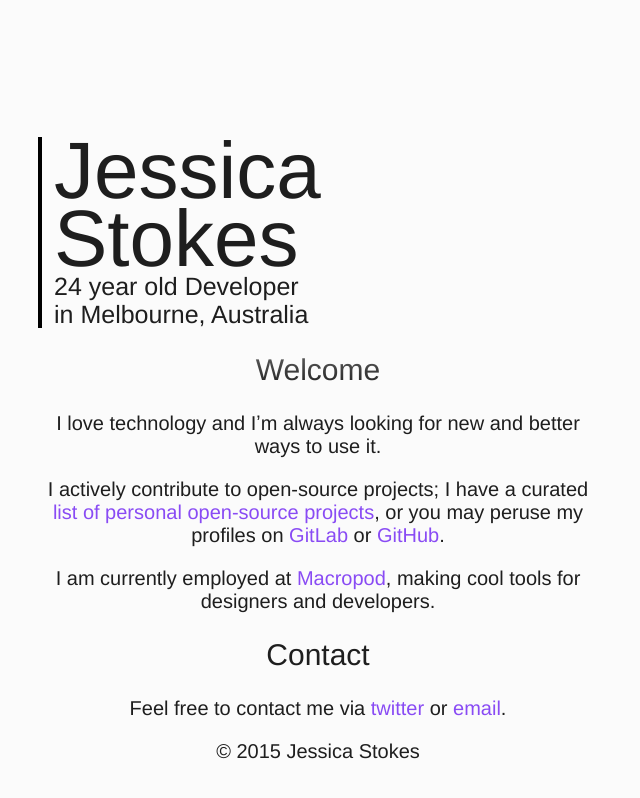
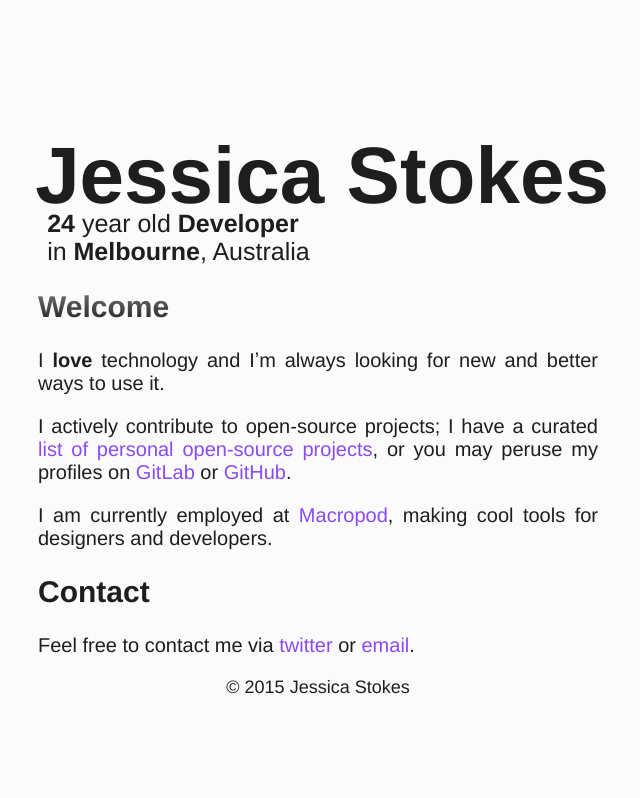
Before and after one commit to ticky/jessicastokes.net, a Jekyll site: the page built from index.md, in a window 1280 px wide. Shown: the top 798 px of the page, without its empty margins (322-962 px from the left). Built offline with Jekyll 4.4.1, drawn with Linux system fonts in a browser that asks for light colours.

Commit message:
Prepare to switch to Akagi font
- tweak layout of pages & scroll behaviour
- nicer typography, less out of control media queries, fewer font weights
- looks terrible in Helvetica, sorry - looks much better with Akagi

```diff
--- a/_layouts/default.html
+++ b/_layouts/default.html
@@ -10,14 +10,15 @@
     <link rel="author" href="/humans.txt" />
   </head>
   <body>
+    <header>
+      <div>
+        <h1><a href="/">Jessica Stokes</a></h1>
+        <p><strong>24</strong> year old <strong>Developer</strong></p>
+        <p>in <strong>Melbourne</strong>, Australia</p>
+      </div>
+    </header>
+
     <div class="scaffolding">
-      <header>
-        <div>
-          <h1><a href="/"><strong>Jessica</strong> Stokes</a></h1>
-          <p><strong>24</strong> year old <strong>Developer</strong></p>
-          <p>in <strong>Melbourne</strong>, Australia</p>
-        </div>
-      </header>
 
       {{ content }}
 
--- a/css/style.css
+++ b/css/style.css
@@ -1,25 +1,33 @@
+* {
+  box-sizing: border-box;
+  text-rendering: optimizeLegibility;
+}
+
 body {
   font-family: "Helvetica Neue", Helvetica, Arial, sans-serif;
+  font-size: 16px;
+  min-height: 100%;
   min-height: 100vh;
   margin: 0;
   color: #1e1e1e;
   background-color: #fbfbfb;
-  font-size: 14px;
+  -webkit-align-items: center;
+  -moz-align-items: center;
+  align-items: center;
+  -webkit-flex-direction: column;
+  -moz-flex-direction: column;
+  flex-direction: column;
+}
+
+body,
+header {
+  display: block;
   display: -webkit-flex;
   display: -moz-flex;
   display: flex;
-  -webkit-align-items: center;
-  -moz-align-items: center;
-  align-items: center;
   -webkit-justify-content: center;
   -moz-justify-content: center;
   justify-content: center;
-}
-
-@media (min-width: 480px) {
-  body {
-    font-size: 16px;
-  }
 }
 
 @media (min-width: 768px) {
@@ -34,12 +42,14 @@ body {
   }
 }
 
-a:link, a:visited {
+a:link,
+a:visited {
   text-decoration: none;
   color: #894bf4;
 }
 
-a:hover, a:focus {
+a:hover,
+a:focus {
   text-decoration: underline;
 }
 
@@ -56,72 +66,11 @@ h1 {
   }
 }
 
-h1 a:link, h1 a:visited {
-  color: inherit;
-}
-
-code, pre {
-  font-family: Menlo, Monaco, Consolas, "Courier New", monospace;
-}
-
-/* Normal Font Weight */
-body, header h1, header p {
-  font-weight: 200;
-}
-
-@media (min-width: 480px) {
-  body, header h1, header p {
-    font-weight: 100;
-  }
-}
-
-/* Medium Font Weight */
-.scaffolding h2, .scaffolding p {
-  font-weight: 400;
-}
-
-@media (min-width: 480px) {
-  .scaffolding h2, .scaffolding p {
-    font-weight: 200;
-  }
-}
-
-/* Bold Font Weight */
-strong, header h1 strong, header p strong {
-  font-weight: 500;
-}
-
-p strong {
-  font-weight: 600;
-}
-
-@media (min-width: 480px) {
-  strong, p strong, header h1 strong, header p strong {
-    font-weight: 400;
-  }
-}
-
-.scaffolding {
-  max-width: 28em;
-  text-align: center;
-  margin: 0 0.5em 1em 0.5em;
-}
-
-p {
-  font-size: 1.2em;
-}
-
-@media (min-width: 480px) {
-  p {
-    font-size: 1em;
-  }
-}
-
 header {
-  display: block;
   position: -webkit-sticky;
   position: sticky;
   top: 0;
+  width: 100%;
   padding-top: 1em;
   padding-bottom: 3em;
   margin-bottom: -3em;
@@ -131,18 +80,38 @@ header {
 }
 
 header div {
-  border-left: 0.2em solid #000;
-  padding-left: 0.6em;
-  padding-right: 0.8em;
   pointer-events: all;
+}
+
+header h1 {
+  text-indent: .1em;
+}
+
+header h1 a:link,
+header h1 a:visited {
+  color: inherit;
 }
 
 header p {
   font-size: 1.25em;
   margin: 0;
   line-height: 1.1em;
+  text-indent: .8em;
+}
+
+.scaffolding {
+  max-width: 28em;
+  text-align: justify;
+  margin: 0 0.5em 4em 0.5em;
+}
+
+code,
+pre {
+  font-family: Menlo, Monaco, Consolas, "Courier New", monospace;
 }
 
 .copyright {
+  font-size: .9em;
+  text-align: center;
   margin-bottom: 0;
 }
```
